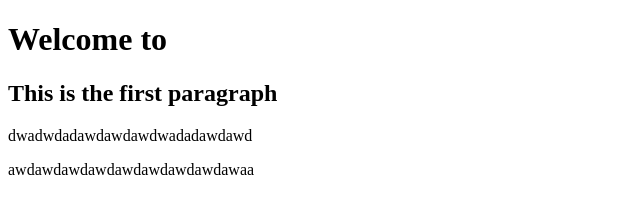
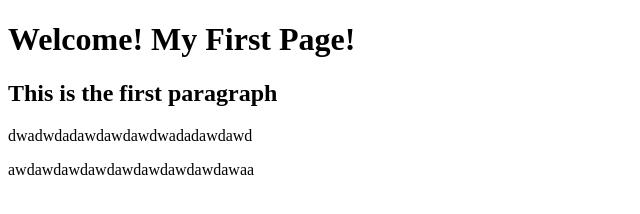
Before and after one commit to SaulTrejo1/HTML1, a plain HTML site: page index.html in a window 1280 px wide. Shown: the whole page, without its empty margins (0-640 px from the left). Drawn offline with Linux system fonts and the light colour scheme.

Commit message:
newnewnew

```diff
--- a/index.html
+++ b/index.html
@@ -7,7 +7,7 @@
 
 <body>
 	<div class="main_container">
-	<h1>Welcome to </h1>
+	<h1>Welcome! My First Page! </h1>
 		<h2>This is the first paragraph</h2>
 		<p>dwadwdadawdawdawdwadadawdawd</p>
 		<p>awdawdawdawdawdawdawdawdawaa</p>
```
